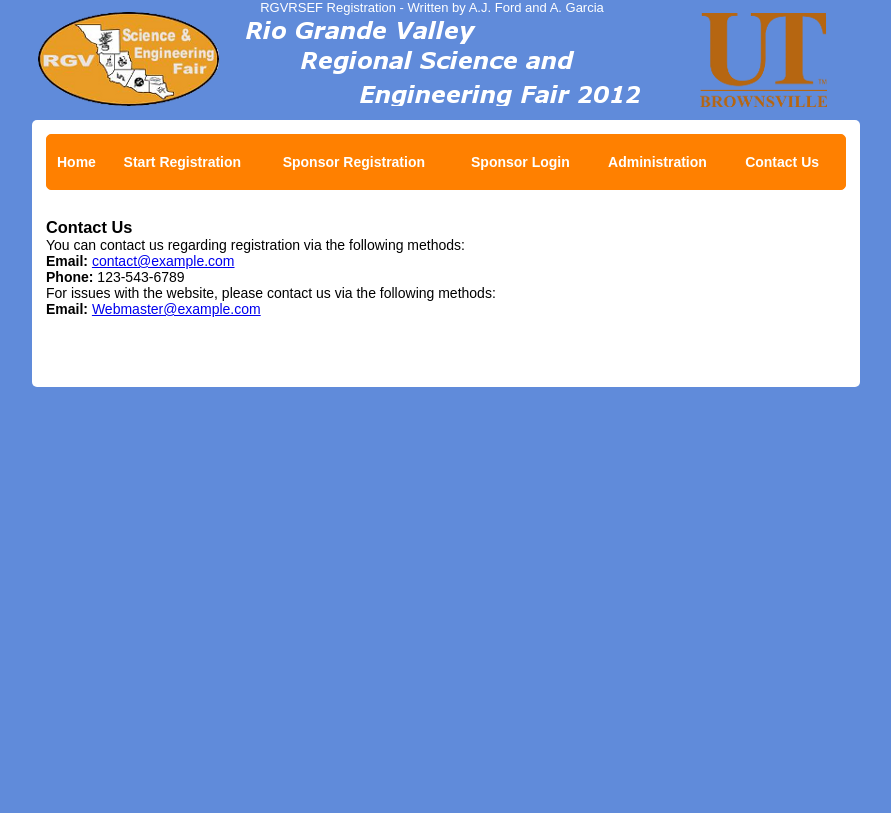
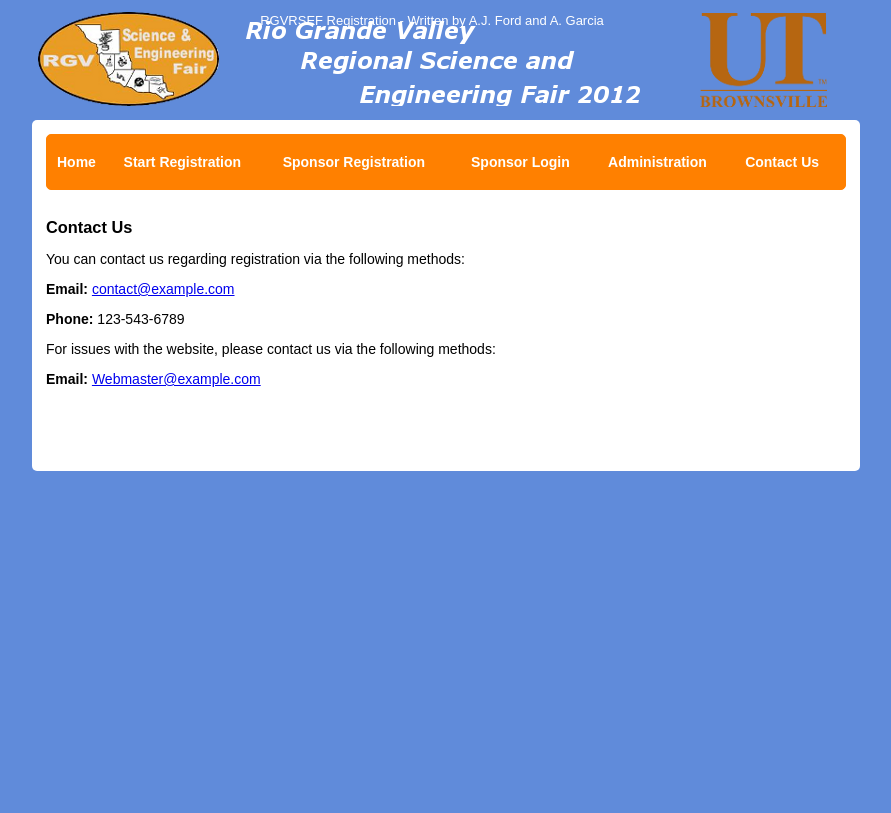
Before and after one commit to ajford/RGVRSEF, a Flask app: page /contact in a window 1280 px wide. Shown: the whole page, without its empty margins (208-1099 px from the left). Before the commit the page ends 387 px from the top, so only its background shows below. Run offline with Flask 2, Linux system fonts and the light colour scheme; parts of the project's set-up code (start-up, migrations or seed data) failed here and were passed over.

Commit message:
Yet more CSS Changes

```diff
--- a/RGVRSEF/static/default.css
+++ b/RGVRSEF/static/default.css
@@ -11,6 +11,8 @@
 }
 .push{height: 4em;}
 /* End Sticky footer main */
+
+/* Main Sections */
 body
 {
     height:100%;
@@ -21,11 +23,7 @@
     font-size: 14px;
     font-family: sans-serif;
 }
-.warning
-{
-    color: red;
-    font-weight: bold;
-}
+p {margin-top: 1em;margin-bottom: 1em;}
 .header
 {
 	position:absolute;
@@ -89,6 +87,17 @@
     color: #fff;
 }
 
+
+/* Specific Styles */
+.warning
+{
+    color: red;
+    font-weight: bold;
+}
+.emphasis
+{
+    font-style: italic;
+}
 .newslist dt
 {
     font-weight:bold;
@@ -132,6 +141,71 @@
     display: inline;
     font-size:0.9em;
 }
+.boxify
+{
+    padding:1em 0em;
+    border-radius: 5px;
+    -moz-border-radius: 5px;
+    -webkit-border-radius: 5px;
+    text-align: center;
+    margin: auto;
+}
+#sponsid
+{
+    background: #FFC14F;
+    width: 6em;
+}
+#aboutsponsid
+{
+    padding: 1em;
+    background: #FF8000;
+    text-align: left;
+}
+
+/* Convenience Styles */
+.clear
+{
+    clear: both;
+    height:0px;
+}
+.left
+{
+    float: left;
+}
+.right
+{
+    float: right;
+}
+.center
+{
+    display: block;
+    margin-left: auto;
+    margin-right: auto;
+}
+.padding
+{
+    height: 2em;
+}
+.clearpad
+{
+    clear: both;
+    height: 2em;
+}
+
+.compact th, .compact td
+{
+    padding: 0.5em;
+}
+.midsized th, .midsized td
+{
+    padding: 1em;
+}
+.bigtable th, .bigtable td
+{
+    padding: 2em;
+}
+
+/* Navigation */
 .nav
 {
     border: 1px #FF8000 solid;
@@ -160,54 +234,6 @@
     -moz-border-radius: 5px;
     -webkit-border-radius: 5px;
 }
-.boxify
-{
-    padding:1em 0em;
-    border-radius: 5px;
-    -moz-border-radius: 5px;
-    -webkit-border-radius: 5px;
-    text-align: center;
-    margin: auto;
-}
-#sponsid
-{
-    background: #FFC14F;
-    width: 6em;
-}
-#aboutsponsid
-{
-    padding: 1em;
-    background: #FF8000;
-    text-align: left;
-}
-.clear
-{
-    clear: both;
-    height:0px;
-}
-.left
-{
-    float: left;
-}
-.right
-{
-    float: right;
-}
-.center
-{
-    display: block;
-    margin-left: auto;
-    margin-right: auto;
-}
-.padding
-{
-    height: 2em;
-}
-.clearpad
-{
-    clear: both;
-    height: 2em;
-}
 .adminNav
 {
     width:800px;
```
